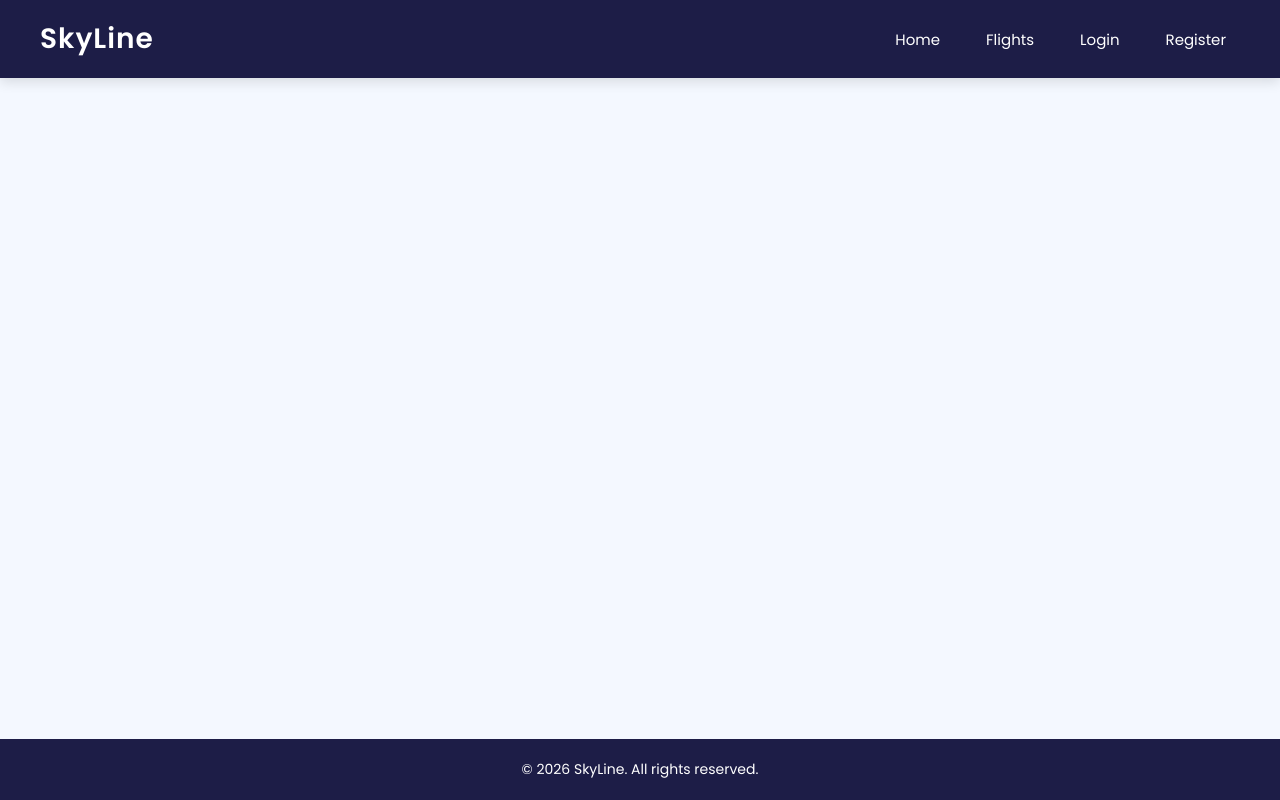
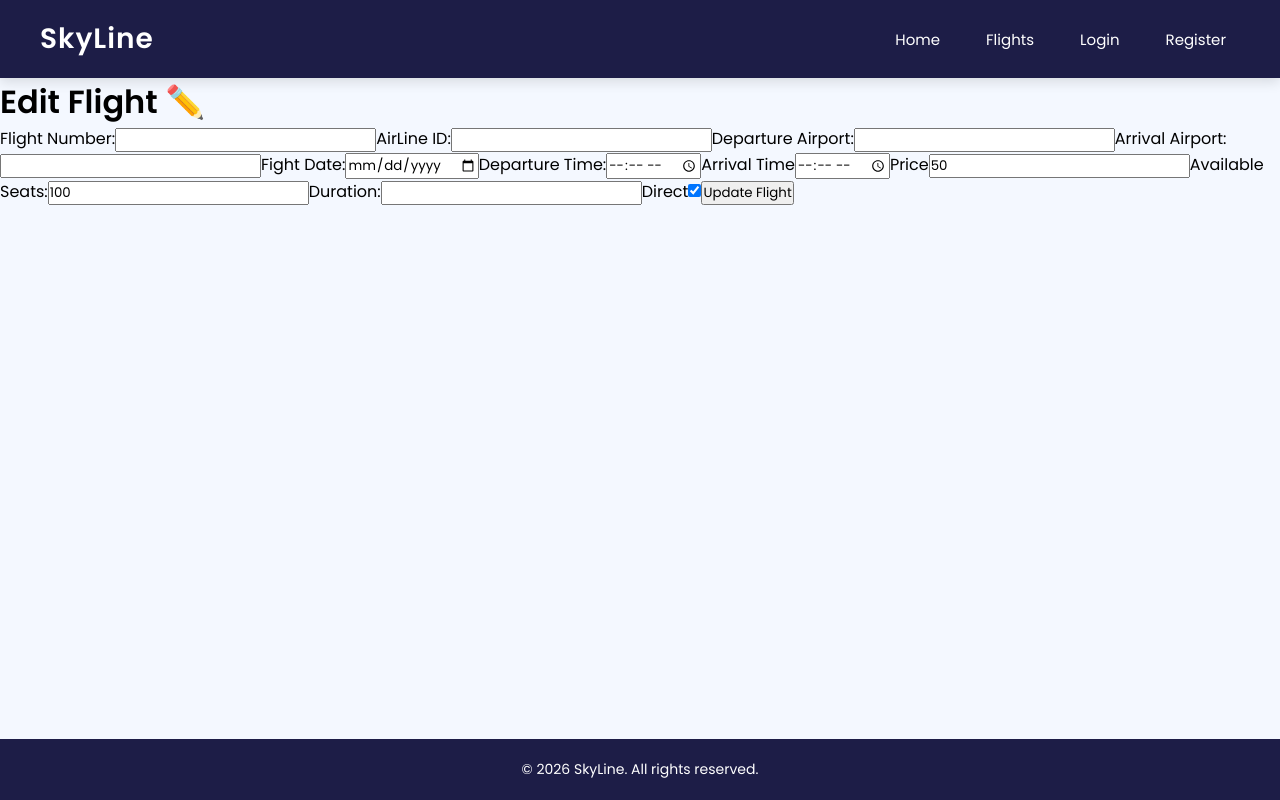
Before and after one commit to imryms/SkyLine, a React (Vite) app: page /edit-flight/1 in a window 1280 px wide. Built offline with nearby package versions, Linux system fonts and the light colour scheme; no server answers.

Commit message:
creat editFlight page

```diff
--- a/src/App.jsx
+++ b/src/App.jsx
@@ -22,6 +22,7 @@ import ChangePassword from './pages/authPages/ChangePassword'
 import { Navigate } from 'react-router-dom'
 import ManageFlights from './pages/adminPages/MangeFlights'
 import ManageAirLines from './pages/adminPages/ManageAirLines'
+import EditFlight from './pages/adminPages/EditFlight'
 
 function App() {
   const [user, setUser]=useState(null)
@@ -90,6 +91,7 @@ function App() {
         <Route path="/flights/:id" element={<FlightDetails />} />
         <Route path="/manage-flights" element={<ManageFlights  flights={flights}  setFlights={setFlights}/>} />
         <Route path="/add-flight" element={<FlightForm flights={flights} setFlights={setFlights}/>} />
+        <Route path="/edit-flight/:id" element={<EditFlight flights={flights} setFlights={setFlights} />} />
         <Route path="/manage-airLines" element={<ManageAirLines  airLines={airLines}  setAirLines={setAirLines}/>} />
         <Route path="/add-airLine" element={<AirLineForm airLines={airLines} setFlights={setAirLines}/>} />
         <Route path="/booking/:id" element={<Booking />} />
--- a/src/pages/adminPages/EditFlight.jsx
+++ b/src/pages/adminPages/EditFlight.jsx
@@ -0,0 +1,174 @@
+import { useEffect, useState } from "react"
+import {useParams, useNavigate} from "react-router-dom"
+import axios from "axios"
+
+const EditFlight =({ flights, setFlights }) => {
+  const {id} = useParams()
+  const navigate = useNavigate()
+  const API_URL = import.meta.env.VITE_API_URL
+
+  const [formData, setFormData] = useState({
+    flightNum:"",
+    airLineId: "",
+    departureAirport:"",
+    arrivalAirport: "",
+    flightDate: "",
+    departureTime: "",
+    arrivalTime:"",
+    price:50,
+    availableSeats:100,
+    duration:"",
+    isDirect:true
+  })
+
+  useEffect(()=>{
+    const fetchFlight = async()=>{
+      try {
+        const res = await axios.get (`${import.meta.env.VITE_API_URL}/flights/${id}`)
+        const flightData = res.data
+        console.log(flightData)
+
+        // comp
+        const formattedDate = flightData.flightDate ? new Date(flightData.flightDate).toISOString().split('T')[0] : ""
+
+        setFormData({
+          flightNum: flightData.flightNum,
+          airLineId: flightData.airLineId?._id || flightData.airLineId,
+          departureAirport: flightData.departureAirport,
+          arrivalAirport: flightData.arrivalAirport,
+          flightDate: formattedDate,
+          departureTime: flightData.departureTime,
+          arrivalTime: flightData.arrivalTime,
+          price: flightData.price,
+          availableSeats: flightData.availableSeats,
+          duration: flightData.duration,
+          isDirect: flightData.isDirect
+        })
+      }catch(error){
+        console.error("Error finding flight to edit:", error)
+      }
+    }
+    fetchFlight()
+  },[id])
+
+
+  const handleChange = (event) =>{
+    const {name, value, type, checked} = event.target
+    setFormData({ ...formData, [name]: type === 'checkbox' ? checked : value})
+  }
+
+  const handleSubmit = async (event) =>{
+    event.preventDefault()
+    try {
+      const res = await axios.put(`${API_URL}/flights/${id}`, formData)
+
+      const updateFlights = flights.map(flight => flight._id !== id ? res.data :flight)
+        setFlights(updateFlights)
+
+        alert("Flight updated Successfully!")
+        navigate('/manage-flights')
+    } catch (error) {
+      console.error("Error updating flight:", error)
+    }
+  }
+
+  return(
+    <div className="Flights">
+      <form className="Flights-form" onSubmit={handleSubmit}>
+        <h1>Edit Flight ✏️</h1>
+
+        <label>Flight Number:</label>
+        <input
+        type="text"
+        name="flightNum"
+        onChange={handleChange}
+        value={formData.flightNum}
+        autoComplete="off"/>
+
+        <label>AirLine ID:</label>
+        <input
+        type="text"
+        name="airLineId"
+        onChange={handleChange}
+        value={formData.airLineId}
+        autoComplete="off"/>
+
+        <label>Departure Airport:</label>
+        <input
+        type="text"
+        name="departureAirport"
+        onChange={handleChange}
+        value={formData.departureAirport}
+        autoComplete="off"/>
+
+        <label>Arrival Airport:</label>
+        <input
+        type="text"
+        name="arrivalAirport"
+        onChange={handleChange}
+        value={formData.arrivalAirport}
+        autoComplete="off"/>
+
+        <label>Fight Date:</label>
+        <input
+        type="date"
+        name="flightDate"
+        onChange={handleChange}
+        value={formData.flightDate}
+        autoComplete="off"/>
+
+        <label>Departure Time:</label>
+        <input
+        type="time"
+        name="departureTime"
+        onChange={handleChange}
+        value={formData.departureTime}
+        autoComplete="off"/>
+
+        <label>Arrival Time</label>
+        <input
+        type="time"
+        name="arrivalTime"
+        onChange={handleChange}
+        value={formData.arrivalTime}
+        autoComplete="off"/>
+
+        <label>Price</label>
+        <input
+        type="Number"
+        name="price"
+        onChange={handleChange}
+        value={formData.price}
+        autoComplete="off"/>
+
+        <label>Available Seats:</label>
+        <input
+        type="number"
+        name="availableSeats"
+        onChange={handleChange}
+        value={formData.availableSeats}
+        autoComplete="off"/>
+
+        <label>Duration:</label>
+        <input
+        type="text"
+        name="duration"
+        onChange={handleChange}
+        value={formData.duration}
+        autoComplete="off"/>
+
+        <label>Direct</label>
+        <input
+        type="checkbox"
+        name="isDirect"
+        onChange={handleChange}
+        checked={formData.isDirect}
+        autoComplete="off"/>
+
+        <button type="submit">Update Flight</button>
+      </form>
+    </div>
+  )
+}
+
+export default EditFlight
```
